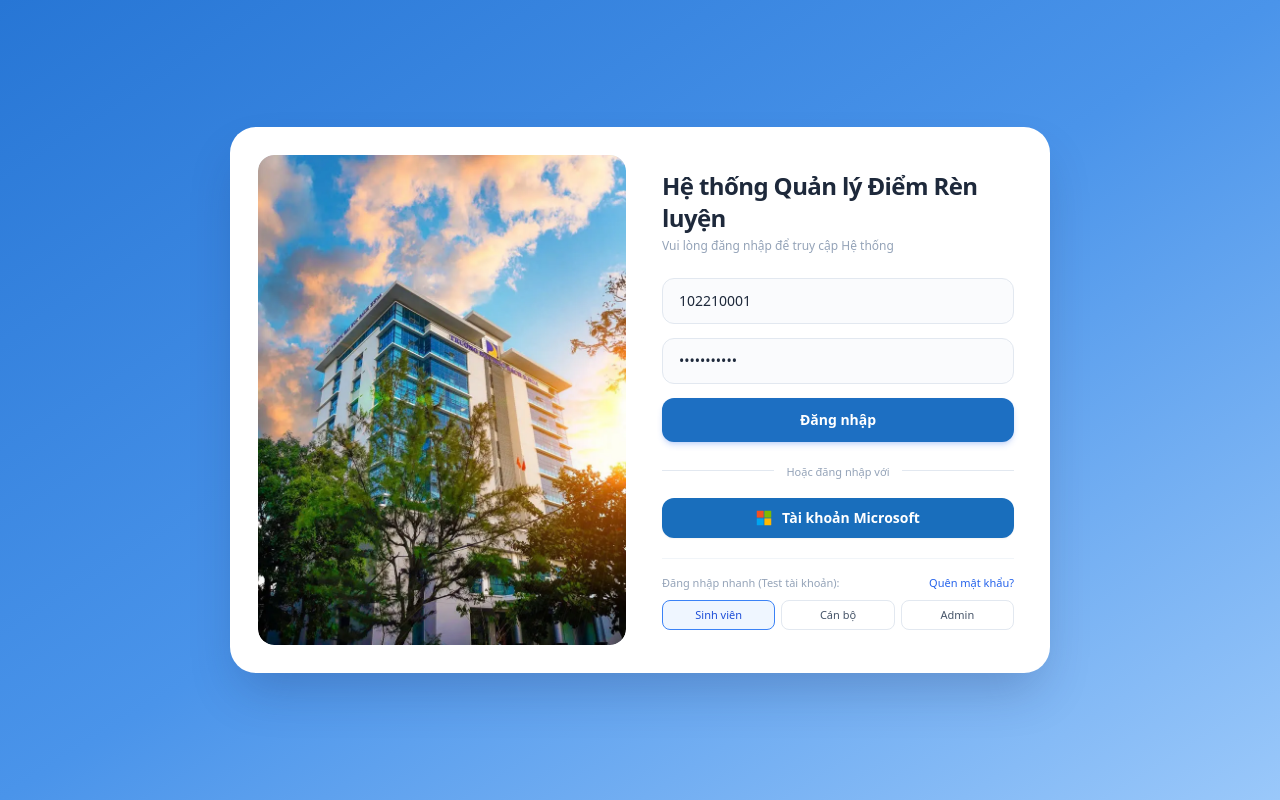
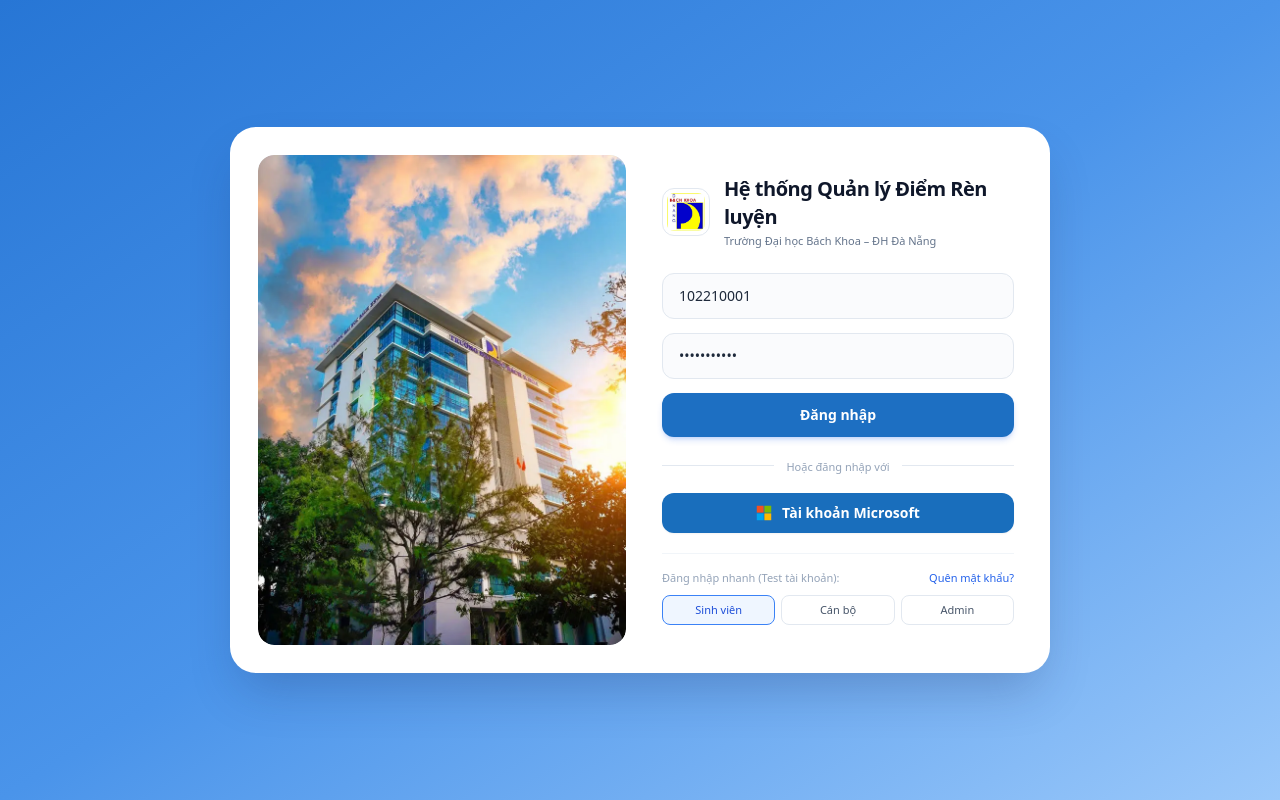
Before and after one commit to nhungoc16005/UniProof-AI, a React (Vite) app in the folder apps/web/: page /login in a window 1280 px wide. Built offline with nearby package versions, Linux system fonts and the light colour scheme; no server answers.

Commit message:
feat(branding): add DUT official school logo to topbar, login, index.html, and score reports

```diff
--- a/apps/web/index.html
+++ b/apps/web/index.html
@@ -2,7 +2,7 @@
 <html lang="vi">
   <head>
     <meta charset="UTF-8" />
-    <link rel="icon" type="image/svg+xml" href="/vite.svg" />
+    <link rel="icon" type="image/png" href="/dut-logo.png" />
     <meta name="viewport" content="width=device-width, initial-scale=1.0" />
     <title>EduPoint — Hệ thống Đánh giá Điểm rèn luyện Minh bạch</title>
     <link rel="preconnect" href="https://fonts.googleapis.com">
--- a/apps/web/src/layouts/AppLayout.tsx
+++ b/apps/web/src/layouts/AppLayout.tsx
@@ -184,15 +184,17 @@ export const AppLayout: React.FC = () => {
             </button>
 
             <Link to="/" className="flex items-center gap-2.5">
-              <div className="w-8 h-8 rounded-xl bg-[#1d6fc2] text-white flex items-center justify-center font-black text-xs shadow-sm shadow-blue-500/25 tracking-wider">
-                EP
-              </div>
+              <img
+                src="/dut-logo.png"
+                alt="Logo Đại học Bách Khoa"
+                className="w-9 h-9 object-contain rounded-lg border border-slate-200/80 p-0.5 bg-white shadow-xs shrink-0"
+              />
               <div className="flex flex-col">
                 <span className="text-base font-extrabold tracking-tight text-slate-900 leading-tight">
                   Edu<span className="text-[#1d6fc2]">Point</span>
                 </span>
-                <span className="text-[10px] font-medium text-slate-400 hidden sm:block">
-                  Hệ thống Quản lý Điểm Rèn Luyện
+                <span className="text-[10px] font-medium text-slate-500 hidden sm:block">
+                  Đại học Bách Khoa – ĐH Đà Nẵng
                 </span>
               </div>
             </Link>
--- a/apps/web/src/pages/Login.tsx
+++ b/apps/web/src/pages/Login.tsx
@@ -112,14 +112,21 @@ export const Login: React.FC = () => {
         {/* Right Column: Clean Login Form */}
         <div className="flex flex-col justify-center px-1 sm:px-2">
 
-          {/* Header Typography */}
-          <div className="text-center sm:text-left space-y-1 mb-6">
-            <h1 className="text-xl sm:text-2xl font-black text-slate-800 tracking-tight leading-snug">
-              Hệ thống Quản lý Điểm Rèn luyện
-            </h1>
-            <p className="text-xs text-slate-400 font-medium">
-              Vui lòng đăng nhập để truy cập Hệ thống
-            </p>
+          {/* Header Typography with Logo */}
+          <div className="flex items-center gap-3.5 mb-6">
+            <img
+              src="/dut-logo.png"
+              alt="Logo Đại học Bách Khoa"
+              className="w-12 h-12 object-contain rounded-xl p-1 bg-white border border-slate-200 shadow-xs shrink-0"
+            />
+            <div className="text-left space-y-0.5">
+              <h1 className="text-lg sm:text-xl font-black text-slate-900 tracking-tight leading-snug">
+                Hệ thống Quản lý Điểm Rèn luyện
+              </h1>
+              <p className="text-[11px] text-slate-500 font-medium">
+                Trường Đại học Bách Khoa – ĐH Đà Nẵng
+              </p>
+            </div>
           </div>
 
           {/* Error Notice */}
--- a/apps/web/src/pages/student/Dashboard.tsx
+++ b/apps/web/src/pages/student/Dashboard.tsx
@@ -381,13 +381,15 @@ export const StudentDashboard: React.FC = () => {
           <div className="bg-white rounded-2xl shadow-2xl border border-slate-200 w-full max-w-3xl max-h-[90vh] flex flex-col overflow-hidden animate-in fade-in zoom-in-95 duration-200">
             {/* Modal Header */}
             <div className="px-6 py-4 bg-slate-50 border-b border-slate-200 flex items-center justify-between">
-              <div className="flex items-center gap-2.5">
-                <div className="p-2 bg-blue-100/80 text-[#1d6fc2] rounded-lg">
-                  <Award className="w-5 h-5" />
-                </div>
+              <div className="flex items-center gap-3">
+                <img
+                  src="/dut-logo.png"
+                  alt="DUT Logo"
+                  className="w-10 h-10 object-contain rounded-xl p-0.5 bg-white border border-slate-200 shadow-xs shrink-0"
+                />
                 <div>
                   <h3 className="text-sm font-bold text-slate-900">Bảng điểm rèn luyện & Truy vết (S09)</h3>
-                  <p className="text-[11px] text-slate-500">Xem trước và in phiếu đánh giá rèn luyện học kỳ {activeTerm.name}</p>
+                  <p className="text-[11px] text-slate-500">Trường Đại học Bách Khoa – ĐH Đà Nẵng · {activeTerm.name}</p>
                 </div>
               </div>
               <div className="flex items-center gap-2">
--- a/apps/web/src/pages/student/ScoreReport.tsx
+++ b/apps/web/src/pages/student/ScoreReport.tsx
@@ -41,11 +41,18 @@ export const ScoreReport: React.FC = () => {
 
       {/* Header */}
       <div className="flex flex-col sm:flex-row items-start sm:items-center justify-between gap-4">
-        <div>
-          <h1 className="text-xl font-bold text-slate-900">Bảng điểm rèn luyện & Truy vết (S09)</h1>
-          <p className="text-xs text-slate-500 mt-0.5">
-            Bảng điểm chi tiết có truy vết căn cứ từng hoạt động và kết quả hậu kiểm trong {activeTerm.name}.
-          </p>
+        <div className="flex items-center gap-3">
+          <img
+            src="/dut-logo.png"
+            alt="DUT Logo"
+            className="w-12 h-12 object-contain rounded-xl p-1 bg-white border border-slate-200 shadow-xs shrink-0"
+          />
+          <div>
+            <h1 className="text-xl font-bold text-slate-900">Bảng điểm rèn luyện & Truy vết (S09)</h1>
+            <p className="text-xs text-slate-500 mt-0.5">
+              Trường Đại học Bách Khoa – ĐH Đà Nẵng · {activeTerm.name}
+            </p>
+          </div>
         </div>
 
         <button
```
Also changed, not shown: apps/web/public/dut-logo.png (added).
